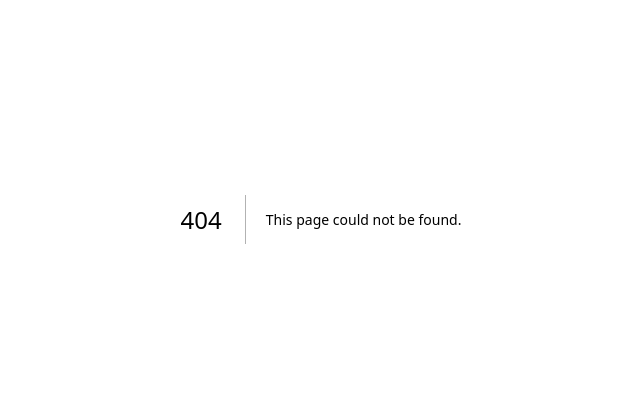
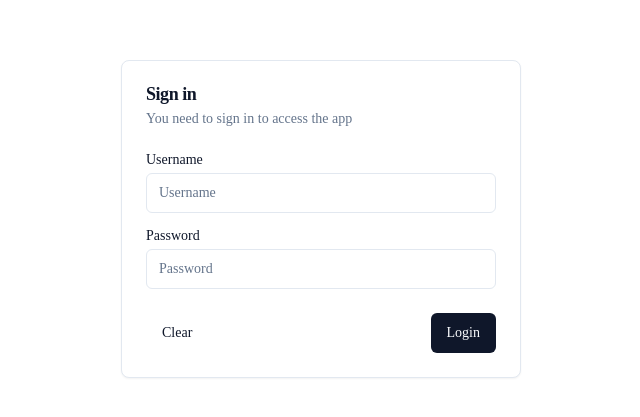
Before and after one commit to UmbrellaCrow612/signup-signin-form-validation, a Next.js app: page /signin in a window 1280 px wide. Before the commit this address had no page. Shown: the part 181-598 px from the top of the page, without its empty margins (319-959 px from the left). Built offline with nearby package versions, Linux system fonts and the light colour scheme.

Commit message:
added sign in page

```diff
--- /dev/null
+++ b/src/pages/signin.tsx
@@ -0,0 +1,55 @@
+import { Button } from "@/components/ui/button";
+import {
+  Card,
+  CardContent,
+  CardDescription,
+  CardFooter,
+  CardHeader,
+  CardTitle,
+} from "@/components/ui/card";
+import { Input } from "@/components/ui/input";
+import { Label } from "@/components/ui/label";
+
+export default function Page() {
+  return (
+    <main className="min-h-screen flex items-center justify-center">
+      <form>
+        <Card className="w-[25rem]">
+          <CardHeader>
+            <CardTitle>Sign in</CardTitle>
+            <CardDescription>
+              You need to sign in to access the app
+            </CardDescription>
+          </CardHeader>
+          <CardContent className="space-y-4">
+            <div className="grid w-full items-center gap-1.5">
+              <Label htmlFor="email">Username</Label>
+              <Input
+                type="text"
+                id="username"
+                placeholder="Username"
+                required
+              />
+            </div>
+
+            <div className="grid w-full items-center gap-1.5">
+              <Label htmlFor="email">Password</Label>
+              <Input
+                type="password"
+                id="password"
+                placeholder="Password"
+                required
+              />
+            </div>
+          </CardContent>
+          <CardFooter className="flex justify-between">
+            <Button variant="ghost" type="button">
+              Clear
+            </Button>
+            <Button type="submit">Login</Button>
+          </CardFooter>
+        </Card>
+      </form>
+    </main>
+  );
+}
```
